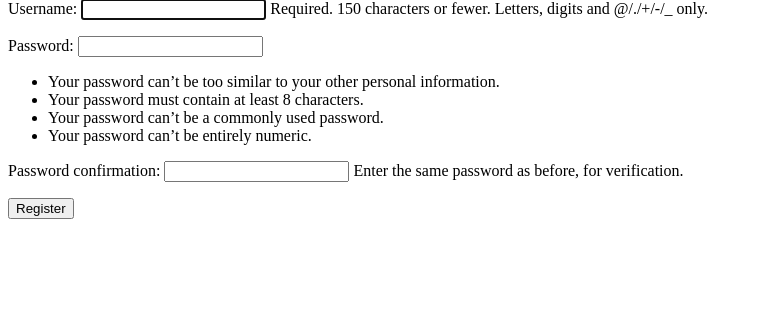
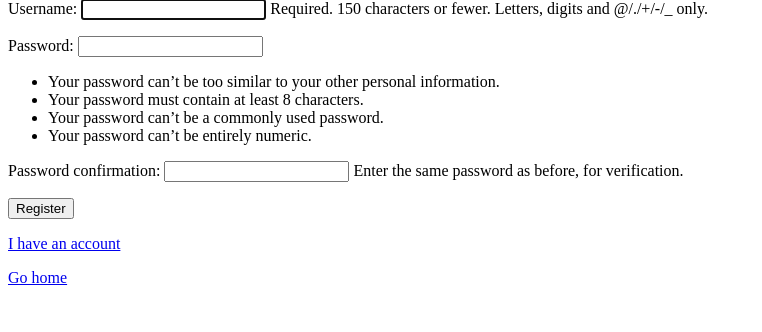
Before and after one commit to olya-bo/Shop, a Django app: page /auth/registration/ in a window 1280 px wide. Shown: the part 115-447 px from the top of the page, without its empty margins (0-762 px from the left). Run offline with Django 3.2, Linux system fonts and the light colour scheme.

Commit message:
added links for login logout and register

```diff
--- a/core/settings.py
+++ b/core/settings.py
@@ -132,3 +132,4 @@ MEDIA_URL = "media/"
 AUTH_USER_MODEL = 'authorization.User'
 
 LOGIN_REDIRECT_URL = '/'
+LOGOUT_REDIRECT_URL = '/'
--- a/templates/registration/login.html
+++ b/templates/registration/login.html
@@ -7,5 +7,7 @@
         {{ form.as_p }}
         {% csrf_token %}
         <p><input type="submit" value="Log-in"></p>
+        <p><a href="{% url 'registration' %}">Create an account</a></p>
+        <p><a href="{% url 'home' %}">Go home</a></p>
     </form>
 {% endblock %}
--- a/templates/registration/registration.html
+++ b/templates/registration/registration.html
@@ -6,6 +6,8 @@
     <form method="post">
         {% csrf_token %}
         {{ form.as_p }}
-    <button type="submit">Register</button>
+        <p><input type="submit" value="Register"></p>
+        <p><a href="{% url 'login' %}">I have an account</a></p>
+        <p><a href="{% url 'home' %}">Go home</a></p>
     </form>
 {% endblock %}
```
Also changed, not shown: templates/home.html (+10 -1 lines). Lines whose indentation alone changed are shown as unchanged.
